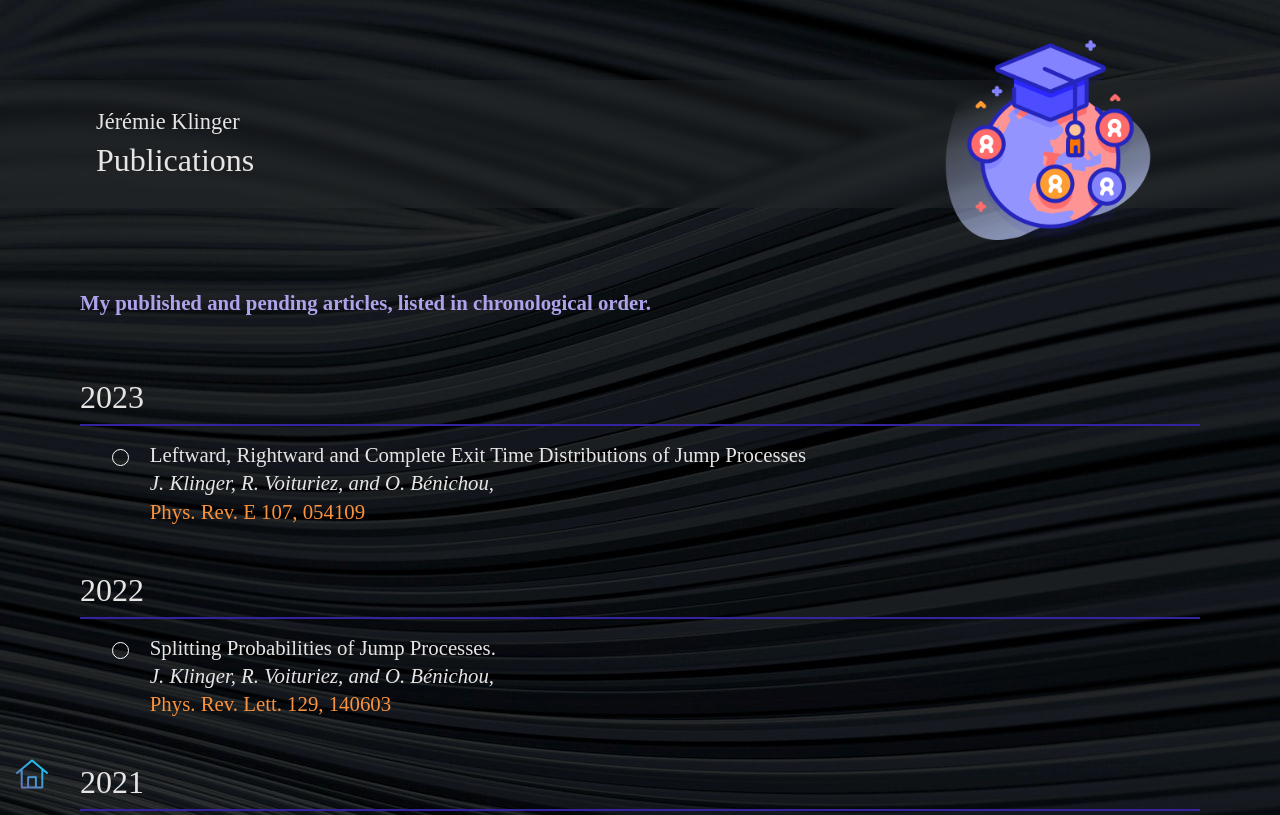
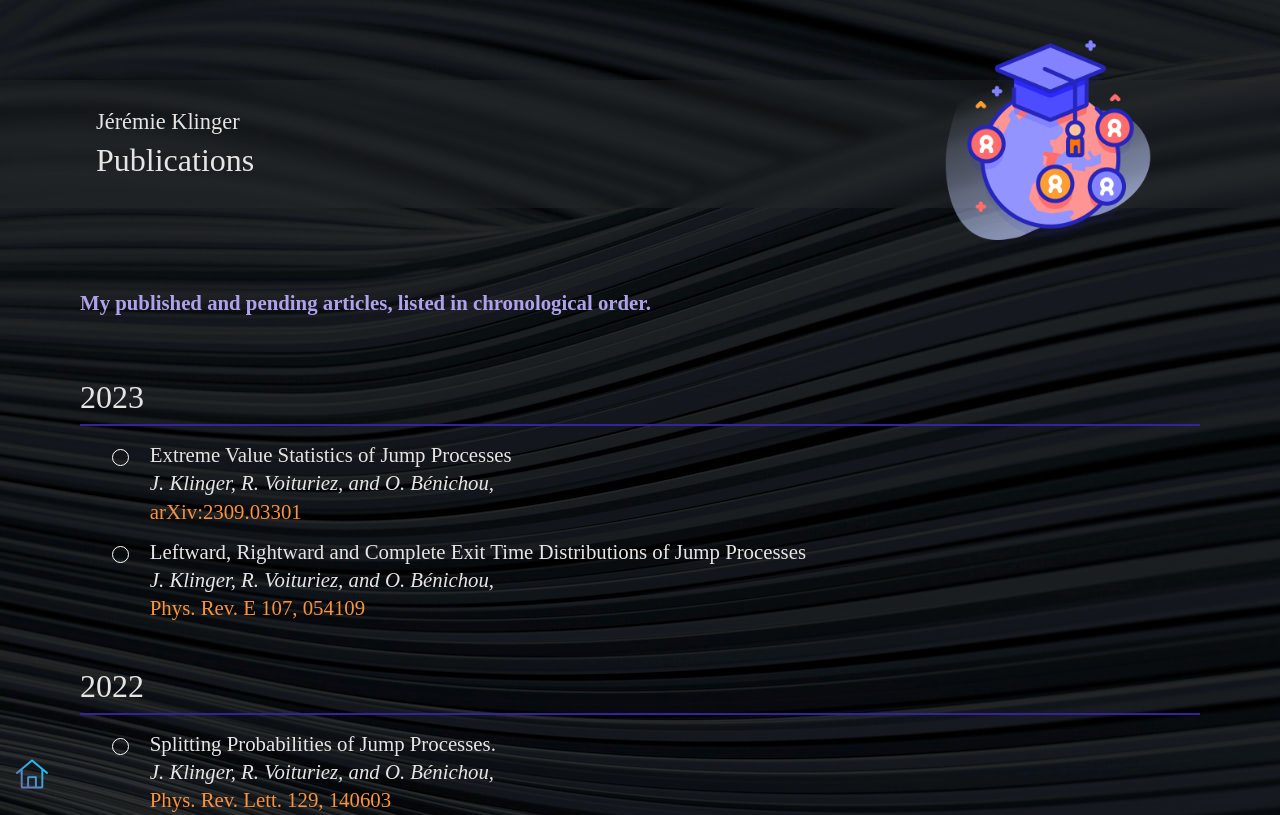
Before and after one commit to zweinalbereicht/zweinalbereicht.github.io, a plain HTML site: page publications.html in a window 1280 px wide. Shown: the top 815 px of the page. Drawn offline with Linux system fonts and the light colour scheme.

Commit message:
new arxiv paper

```diff
--- a/publications.html
+++ b/publications.html
@@ -46,6 +46,22 @@
           </div>
           <div class="year-separator"></div>
           <div class="article-list">
+
+            <div class="article">
+              <div class="article-bullet"></div>
+              <div class="article-body">
+                <div class="article-name small-text">
+                  Extreme Value Statistics of Jump Processes
+                </div>
+                <div class="article-authors small-text">
+                  J. Klinger, R. Voituriez, and O. Bénichou,
+                </div>
+                <a href="https://arxiv.org/abs/2309.03301"
+                  class="article-links small-text">
+                   	arXiv:2309.03301
+                </a>
+              </div>
+            </div>
 
             <div class="article">
               <div class="article-bullet"></div>
```
